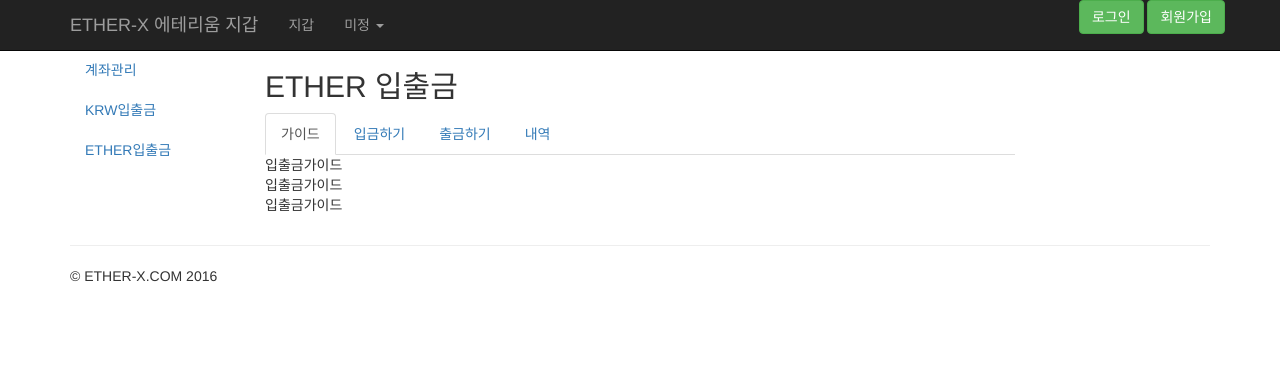
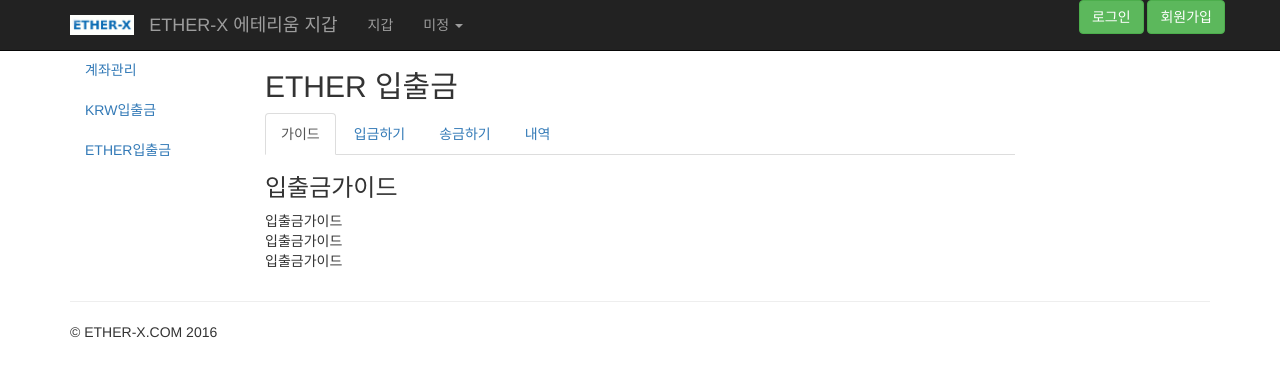
Before and after one commit to ggs134/ether-x, a Django app: page /eth/transaction/ in a window 1280 px wide. Shown: the top 377 px of the page. Run offline with Django 3.2, Linux system fonts and the light colour scheme; parts of the project's set-up code (start-up, migrations or seed data) failed here and were passed over; some libraries are stand-ins or nearby versions.

Commit message:
transaction 관련 사항 추가

```diff
--- a/base/static/css/app.css
+++ b/base/static/css/app.css
@@ -6,3 +6,6 @@
    css/less/bootstrap.less file.
 
    ========================================================================== */
+#logo {
+	height: 100%;
+}
--- a/base/templates/_layouts/base.html
+++ b/base/templates/_layouts/base.html
@@ -11,8 +11,13 @@
 <head>
     <meta charset="utf-8">
 
+    <!-- Bootstrap-Select  -->
+
+
+
     <!-- Use the .htaccess and remove these lines to avoid edge case issues.
        More info: h5bp.com/i/378 -->
+
     <meta http-equiv="X-UA-Compatible" content="IE=edge,chrome=1">
 
     <title>{% block page_title %}{{ _("Your Site") }}{% endblock %}</title>
@@ -48,6 +53,10 @@
         <div class="navbar navbar-inverse navbar-fixed-top" role="navigation">
             <div class="container">
                 <div class="navbar-header">
+                    <a class="navbar-brand" href="{% url 'home' %}">
+                        <img alt="ETHER-X" src=".../../static/small.png" id="logo">
+                    </a>
+
                     <button type="button" class="navbar-toggle" data-toggle="collapse" data-target=".navbar-collapse">
                         <span class="sr-only">Toggle navigation</span>
                         <span class="icon-bar"></span>
@@ -139,6 +148,16 @@
     </script>
     <!-- <script src="//cdnjs.cloudflare.com/ajax/libs/twitter-bootstrap/3.2.0/js/bootstrap.min.js"></script> -->
     <script src="http://maxcdn.bootstrapcdn.com/bootstrap/3.3.6/js/bootstrap.min.js"></script>
+
+    <!-- Latest compiled and minified CSS -->
+    <link rel="stylesheet" href="https://cdnjs.cloudflare.com/ajax/libs/bootstrap-select/1.10.0/css/bootstrap-select.min.css">
+
+    <!-- Latest compiled and minified JavaScript -->
+    <script src="https://cdnjs.cloudflare.com/ajax/libs/bootstrap-select/1.10.0/js/bootstrap-select.min.js"></script>
+    <!-- (Optional) Latest compiled and minified JavaScript translation files -->
+    <script src="https://cdnjs.cloudflare.com/ajax/libs/bootstrap-select/1.10.0/js/i18n/defaults-*.min.js"></script>
+
+
     {% endblock cdn_js %}
 
     <!-- scripts concatenated and minified via django-compressor -->
--- a/base/templates/base/transaction.html
+++ b/base/templates/base/transaction.html
@@ -25,24 +25,101 @@
 
                 <h2>ETHER 입출금</h2>
                 <ul id="myTab" class="nav nav-tabs" role="tablist">
-                  <li role="presentation" class="active"><a data-target="#home" id="home-tab" role="tab" data-toggle="tab">가이드</a></li>
-                  <li role="presentation" class=""><a data-target="#profile" role="tab" id="profile-tab" data-toggle="tab">입금하기</a></li>
-                  <li role="presentation" class=""><a data-target="#dropdown1" id="dropdown1-tab" data-toggle="tab">출금하기</a>
+                  <li role="presentation" class="active"><a data-target="#guide" id="guide-tab" role="tab" data-toggle="tab">가이드</a></li>
+                  <li role="presentation" class=""><a data-target="#deposit" id="deposit-tab" data-toggle="tab">입금하기</a></li>
+                  <li role="presentation" class=""><a data-target="#dropdown1" id="dropdown1-tab" data-toggle="tab">송금하기</a>
                   </li>
-                  <li role="presentation" class=""><a data-target="#dropdown1" id="dropdown1-tab" data-toggle="tab">내역</a>
+                  <li role="presentation" class=""><a data-target="#dropdown2" id="dropdown2-tab" data-toggle="tab">내역</a>
                   </li>
                 </ul>
                 <div id="myTabContent" class="tab-content">
-                  <div role="tabpanel" class="tab-pane fade active in" id="home">
+
+                <!-- 입출금 관련 탭 -->
+                  <div role="tabpanel" class="tab-pane fade active in" id="guide">
+                  <h3>입출금가이드</h3>
                     <p>입출금가이드 <br> 입출금가이드 <br> 입출금가이드 <br> </p>
                   </div>
-                  <div role="tabpanel" class="tab-pane fade" id="profile">
+
+                  <!-- 입금관련 탭 -->
+                  <div role="tabpanel" class="tab-pane fade" id="deposit">
                     <h3>ETHER 입금하기</h3>
+
+                      <!-- select account -->
+                      <div>
+                        <select class="selectpicker">
+                          <optgroup label="Picnic">
+                            <option>Mustard</option>
+                            <option>Ketchup</option>
+                            <option>Relish</option>
+                          </optgroup>
+                          <optgroup label="Camping">
+                            <option>Tent</option>
+                            <option>Flashlight</option>
+                            <option>Toilet Paper</option>
+                          </optgroup>
+                        </select>
+                      </div>
+
+                  <div>
+                      주소 :
                   </div>
+                  <div>
+                    보유 ETH :
+                  </div>
+
+                  </div>
+
+                  <!-- 송금관련 탭 -->
                   <div role="tabpanel" class="tab-pane fade" id="dropdown1" >
-                    <p>Etsy mixtape wayfarers, ethical wes anderson tofu before they sold out mcsweeney's organic lomo retro fanny pack lo-fi farm-to-table readymade. Messenger bag gentrify pitchfork tattooed craft beer, iphone skateboard locavore carles etsy salvia banksy hoodie helvetica. DIY synth PBR banksy irony. Leggings gentrify squid 8-bit cred pitchfork. Williamsburg banh mi whatever gluten-free, carles pitchfork biodiesel fixie etsy retro mlkshk vice blog. Scenester cred you probably haven't heard of them, vinyl craft beer blog stumptown. Pitchfork sustainable tofu synth chambray yr.</p>
+                    <h3>ETHER 송금하기</h3>
+
+
+                        <form>
+                          <div class="form-group row">
+                            <label for="from_address" class="col-sm-2 form-control-label">보내는 주소</label>
+                            <div>
+                              <select class="selectpicker col-sm-10">
+                                <optgroup label="Picnic" name="from_address">
+                                  <option value="">addrdss1</option>
+                                  <option value="">address2</option>
+                                  <option value="">address2</option>
+                                </optgroup>
+                                <!-- <optgroup label="Camping">
+                                  <option>Tent</option>
+                                  <option>Flashlight</option>
+                                  <option>Toilet Paper</option>
+                                </optgroup> -->
+                              </select>
+                            </div> <!-- col-sm-10 -->
+                          </div> <!-- from_address -->
+
+                          <div class="form-group row">
+                            <label for="inputPassword3" class="col-sm-2 form-control-label">받는곳</label>
+                            <div class="col-sm-10">
+                              <input type="text" class="form-control" id="to_address" placeholder="받는곳">
+                            </div>
+                          </div>
+                          <div class="form-group row">
+                            <label for="inputPassword3" class="col-sm-2 form-control-label">송금액</label>
+                            <div class="col-sm-10">
+                              <input type="text" class="form-control" id="amount" placeholder="ETH">
+                            </div>
+                          </div>
+                          <div class="form-group row">
+                            <div class="col-sm-offset-2 col-sm-10">
+                              <button class="btn btn-lg btn-primary btn-block" type="submit">출금하기</button>
+                            </div>
+                          </div>
+                        </form>
+
                   </div>
+
+                  <!-- 거래내역 관련 탭 -->
                   <div role="tabpanel" class="tab-pane fade" id="dropdown2">
+                    <h3>ETHER 거래내역</h3>
+                    <div>입금할 내 지갑 선택1</div>
+
+                    <div>주소</div>
                     <p>Trust fund seitan letterpress, keytar raw denim keffiyeh etsy art party before they sold out master cleanse gluten-free squid scenester freegan cosby sweater. Fanny pack portland seitan DIY, art party locavore wolf cliche high life echo park Austin. Cred vinyl keffiyeh DIY salvia PBR, banh mi before they sold out farm-to-table VHS viral locavore cosby sweater. Lomo wolf viral, mustache readymade thundercats keffiyeh craft beer marfa ethical. Wolf salvia freegan, sartorial keffiyeh echo park vegan.</p>
                   </div>
                 </div> <!-- tab content div -->
```
Also changed, not shown: base/static/big_boundry.png (added), base/static/big_white.png (added), base/static/big_white.svg (added), base/static/gif_logo_big.gif (added), base/static/gif_small.gif (added), base/static/small.png (added), base/static/very_small.png (added), db/development.sqlite3.
